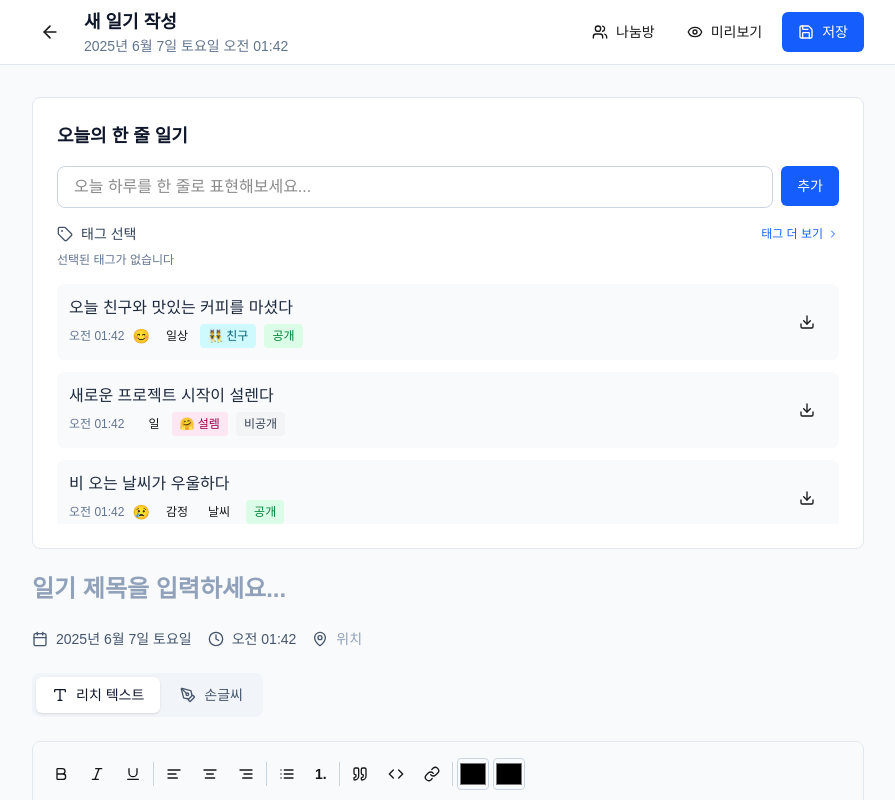
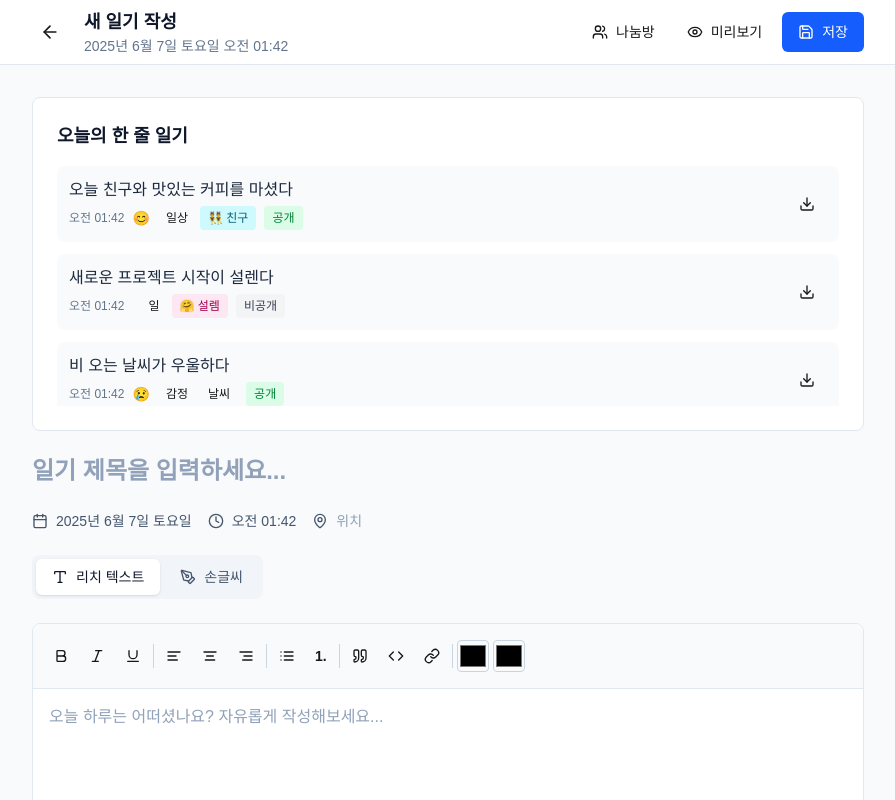
Before and after one commit to vestoon/diray_front, a Next.js app: page /write in a window 1280 px wide. Shown: the top 800 px of the page, without its empty margins (192-1087 px from the left). Built offline with nearby package versions, Linux system fonts and the light colour scheme.

Commit message:
불필요한 more삭제, write페이지에서 한줄일기 쓰는 기능 제거

```diff
--- a/src/app/dashboard/page.tsx
+++ b/src/app/dashboard/page.tsx
@@ -309,9 +309,6 @@ export default function Component() {
                   <span className="hidden sm:inline">내 나눔방 최신 일기</span>
                   <span className="sm:hidden">나눔방</span>
                 </h2>
-                <Button variant="ghost" size="sm" className="text-blue-600 text-sm">
-                  More
-                </Button>
               </div>
               {error && (
                 <div className="mb-4 p-3 bg-yellow-50 border border-yellow-200 rounded-lg text-sm text-yellow-700">
@@ -380,9 +377,6 @@ export default function Component() {
                   <TrendingUp className="w-4 h-4 sm:w-5 sm:h-5 mr-2 text-green-600" />
                   추천 일기
                 </h2>
-                <Button variant="ghost" size="sm" className="text-green-600 text-sm">
-                  More
-                </Button>
               </div>
               <div className="grid grid-cols-1 sm:grid-cols-2 gap-4">
                 {recommendedEntries.length === 0 && (
--- a/src/app/write/page.tsx
+++ b/src/app/write/page.tsx
@@ -557,146 +557,6 @@ export default function Component() {
         {/* 한 줄 일기 목록 */}
         <div className="bg-white rounded-lg border border-slate-200 p-6 mb-6">
           <h2 className="text-lg font-semibold text-slate-900 mb-4">오늘의 한 줄 일기</h2>
-
-          {/* 한 줄 일기 입력 */}
-          <div className="space-y-4">
-            <div className="flex space-x-2">
-              <input
-                type="text"
-                placeholder="오늘 하루를 한 줄로 표현해보세요..."
-                value={newOneLineDiary}
-                onChange={(e) => setNewOneLineDiary(e.target.value)}
-                className="flex-1 px-4 py-2 border border-slate-300 rounded-lg focus:ring-2 focus:ring-blue-500 focus:border-transparent outline-none"
-                onKeyPress={(e) => {
-                  if (e.key === "Enter" && newOneLineDiary.trim()) {
-                    setOneLineDiaries([
-                      {
-                        id: Date.now().toString(),
-                        text: newOneLineDiary,
-                        timestamp: new Date(),
-                        mood: selectedMood,
-                        tags: selectedOneLineTags,
-                        isPublic: isPublic,
-                      },
-                      ...oneLineDiaries,
-                    ])
-                    setNewOneLineDiary("")
-                    setSelectedOneLineTags([])
-                  }
-                }}
-              />
-              <Button
-                onClick={() => {
-                  if (newOneLineDiary.trim()) {
-                    setOneLineDiaries([
-                      {
-                        id: Date.now().toString(),
-                        text: newOneLineDiary,
-                        timestamp: new Date(),
-                        mood: selectedMood,
-                        tags: selectedOneLineTags,
-                        isPublic: isPublic,
-                      },
-                      ...oneLineDiaries,
-                    ])
-                    setNewOneLineDiary("")
-                    setSelectedOneLineTags([])
-                  }
-                }}
-                className="bg-blue-600 hover:bg-blue-700 text-white"
-              >
-                추가
-              </Button>
-            </div>
-
-            {/* 한 줄 일기 태그 선택 */}
-            <div>
-              <div className="flex items-center justify-between mb-2">
-                <div className="flex items-center space-x-2">
-                  <Tag className="w-4 h-4 text-slate-600" />
-                  <span className="text-sm font-medium text-slate-700">태그 선택</span>
-                </div>
-                <button
-                  onClick={() => setShowOneLineTagSelector(!showOneLineTagSelector)}
-                  className="text-xs text-blue-600 hover:text-blue-800 font-medium flex items-center"
-                >
-                  {showOneLineTagSelector ? "접기" : "태그 더 보기"}
-                  <ChevronRight className={`w-3 h-3 ml-1 transition-transform ${showOneLineTagSelector ? "rotate-90" : ""}`} />
-                </button>
-              </div>
-
-              {/* 선택된 태그 표시 */}
-              <div className="flex flex-wrap gap-2 mb-3">
-                {selectedOneLineTags.length > 0 ? (
-                  selectedOneLineTags.map((tag) => {
-                    const category = Object.entries(tagCategories).find(([_, tags]) => tags.includes(tag))?.[0] as
-                      | keyof typeof tagColors
-                      | undefined
-                    const colorClass = category
-                      ? tagColors[category][tag as keyof (typeof tagColors)[typeof category]]
-                      : ""
-
-                    return (
-                      <span
-                        key={tag}
-                        className={`inline-flex items-center px-2.5 py-1 rounded-full text-xs font-medium border ${colorClass}`}
-                      >
-                        {emojiMap[tag as keyof typeof emojiMap]} {tag}
-                        <button onClick={() => toggleOneLineTag(tag)} className="ml-1 text-slate-500 hover:text-slate-700">
-                          <X className="w-3 h-3" />
-                        </button>
-                      </span>
-                    )
-                  })
-                ) : (
-                  <span className="text-xs text-slate-500">선택된 태그가 없습니다</span>
-                )}
-              </div>
-
-              {/* 태그 선택기 */}
-              {showOneLineTagSelector && (
-                <div className="bg-slate-50 rounded-lg p-3 border border-slate-200 mb-3">
-                  <div className="flex space-x-2 mb-3 overflow-x-auto pb-2">
-                    {Object.keys(tagCategories).map((category) => (
-                      <button
-                        key={category}
-                        onClick={() => setActiveOneLineTagCategory(category as keyof typeof tagCategories)}
-                        className={`px-3 py-1 rounded-full text-xs font-medium whitespace-nowrap ${
-                          activeOneLineTagCategory === category
-                            ? "bg-blue-100 text-blue-800 border border-blue-200"
-                            : "bg-white text-slate-700 border border-slate-200"
-                        }`}
-                      >
-                        {category}
-                      </button>
-                    ))}
-                  </div>
-
-                  <div className="flex flex-wrap gap-2">
-                    {tagCategories[activeOneLineTagCategory].map((tag) => {
-                      const isSelected = selectedOneLineTags.includes(tag)
-                      const colorClass =
-                        tagColors[activeOneLineTagCategory][tag as keyof (typeof tagColors)[typeof activeOneLineTagCategory]]
-
-                      return (
-                        <button
-                          key={tag}
-                          onClick={() => toggleOneLineTag(tag)}
-                          className={`inline-flex items-center px-2.5 py-1 rounded-full text-xs font-medium border transition-colors ${
-                            isSelected ? colorClass : "bg-white text-slate-700 border-slate-200 hover:bg-slate-50"
-                          }`}
-                        >
-                          {emojiMap[tag as keyof typeof emojiMap]} {tag}
-                        </button>
-                      )
-                    })}
-                  </div>
-                </div>
-              )}
-            </div>
-          </div>
-
-          {/* 한 줄 일기 목록 */}
           <div className="space-y-3 max-h-60 overflow-y-auto mt-4">
             {oneLineDiaries.map((diary) => (
               <div key={diary.id} className="flex items-center justify-between p-3 bg-slate-50 rounded-lg">
```
